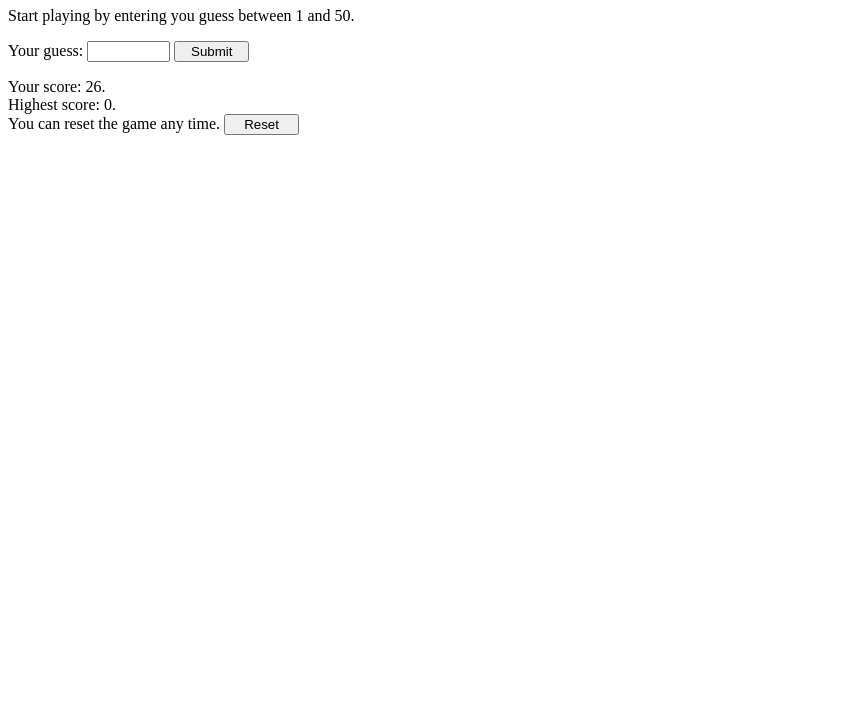
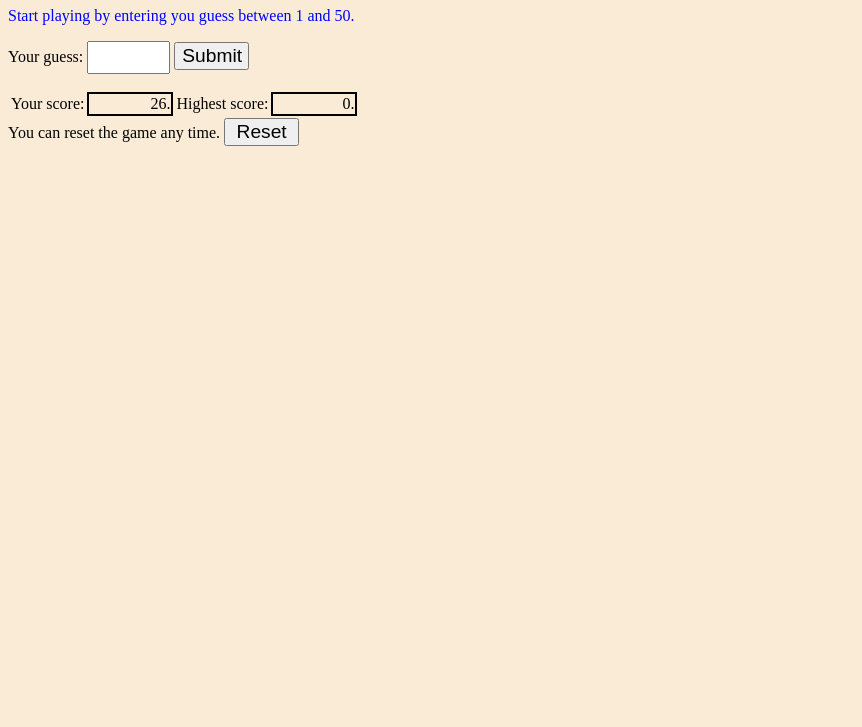
Before and after one commit to sornthep/numberguessing, a plain HTML site: page index.html in a window 1280 px wide. Shown: the part 73-800 px from the top of the page, without its empty margins (0-862 px from the left). Drawn offline with Linux system fonts and the light colour scheme; a web font is replaced by a local one.

Commit message:
adjust look

```diff
--- a/index.html
+++ b/index.html
@@ -9,7 +9,7 @@
     <body>
         <link rel="stylesheet" href="https://fonts.googleapis.com/css?family=Trirong">
         <link href="style.css" rel="stylesheet">
-        <h1>Number Guessing Game</h1>
+        <h1 id="gametitle">Number Guessing Game</h1>
         <p class="message">
         </p>
         <p>
@@ -18,8 +18,14 @@
             <button class="btn">Submit</button>
         </p>
         <p>
-            <div class="score"></div>
-            <div class="highest-score"></div>
+            <table>
+                <tr>
+                    <td class="scoretxt">Your score:</td>
+                    <td class="score"></td>
+                    <td class="highest-scoretxt">Highest score:</td>
+                    <td class="highest-score"></td>
+                </tr>
+            </table>
             <div>You can reset the game any time.
                 <button class="reset-btn">Reset</button>
             </div>
--- a/script.js
+++ b/script.js
@@ -21,17 +21,34 @@ const score = document.querySelector('.score');
 const highest = document.querySelector('.highest-score');
 const reset = document.querySelector('.reset-btn');
 
-updateScore = (num) => score.textContent = `Your score: ${num}.`;
-updateHighestScore = (num) => highest.textContent = `Highest score: ${num}.`;
+updateScore = (num) => score.textContent = `${num}.`;
+updateHighestScore = (num) => highest.textContent = `${num}.`;
+
+msgClass = (msgType) => {
+    switch (msgType) {
+        case 'normal':
+            msgEl.classList.remove('alert');
+            msgEl.classList.remove('inform');
+            break;
+        case 'inform':
+            msgEl.classList.remove('alert');
+            msgEl.classList.add('inform');
+            break;
+        case 'alert':
+            msgEl.classList.add('alert');
+            msgEl.classList.remove('inform');
+            break;
+    }
+};
 
 myFunction = () => {
     if (! won && ! lost) {
         yourGuess = Number(guessEl.value);
-        // console.log(guessEl.value,yourGuess);
         if (yourGuess >= 1 && yourGuess <= maxi) {
             if (yourGuess === secret) {
                 won = true;
                 msgEl.textContent = `Congratulations!!! ${yourGuess} is correct. You have won.`;
+                msgClass('inform');
                 if (numScore > highestScore) {
                     highestScore = numScore;
                     updateHighestScore(highestScore);
@@ -43,24 +60,33 @@ myFunction = () => {
                 if (numScore <= 0) {
                     lost = true;
                     msgEl.textContent = youhavelost;
-                } else msgEl.textContent = yourGuess + howWrong + " Please try again.";
+                    msgClass('inform');
+                } else {
+                    msgEl.textContent = yourGuess + howWrong + " Please try again.";
+                    msgClass('normal');
+                }
             }
         } else {
             msgEl.textContent = `Please guess between 1 and ${maxi}.  `;
+            msgClass('alert');
         }
     } else if (won) {
         msgEl.textContent = youhavewon;
+        msgClass('alert');
     } else { // must have lost
         msgEl.textContent = youhavelost;
+        msgClass('alert');
     }
 }
+
 myResetFunction = () => {
     secret = calcSecret();
     numScore = maxScore();
     guessEl.value = '';
     msgEl.textContent = `Start playing by entering you guess between 1 and ${maxi}.`;
-    score.textContent = `Your score: ${numScore}.`;
-    highest.textContent = `Highest score: ${highestScore}.`;
+    msgClass('inform');
+    score.textContent = `${numScore}.`;
+    highest.textContent = `${highestScore}.`;
     won = false;
     lost = false;
 }
--- a/style.css
+++ b/style.css
@@ -1,7 +1,43 @@
 body {
     font-family: "Trirong", serif;
+    background-color: antiquewhite;
   }
 
-  .guess, .btn, .reset-btn {
-    width: 75px
+#gametitle {
+  text-align: center;
 }
+
+  .guess {
+    width: 75px;
+    height: 2em;
+    text-align: right;
+  }
+
+  .btn, .reset-btn {
+    width: 75px;
+}
+
+
+.score, .highest-score {
+  border: 2px;
+  border-style: solid;
+  width: 5em;
+  text-align: right;
+}
+
+
+.btn {
+  font-size: larger;
+}
+
+.reset-btn {
+  font-size: larger;
+}
+
+.alert {
+  color: crimson;
+}
+
+.inform {
+  color: blue;
+}
```
